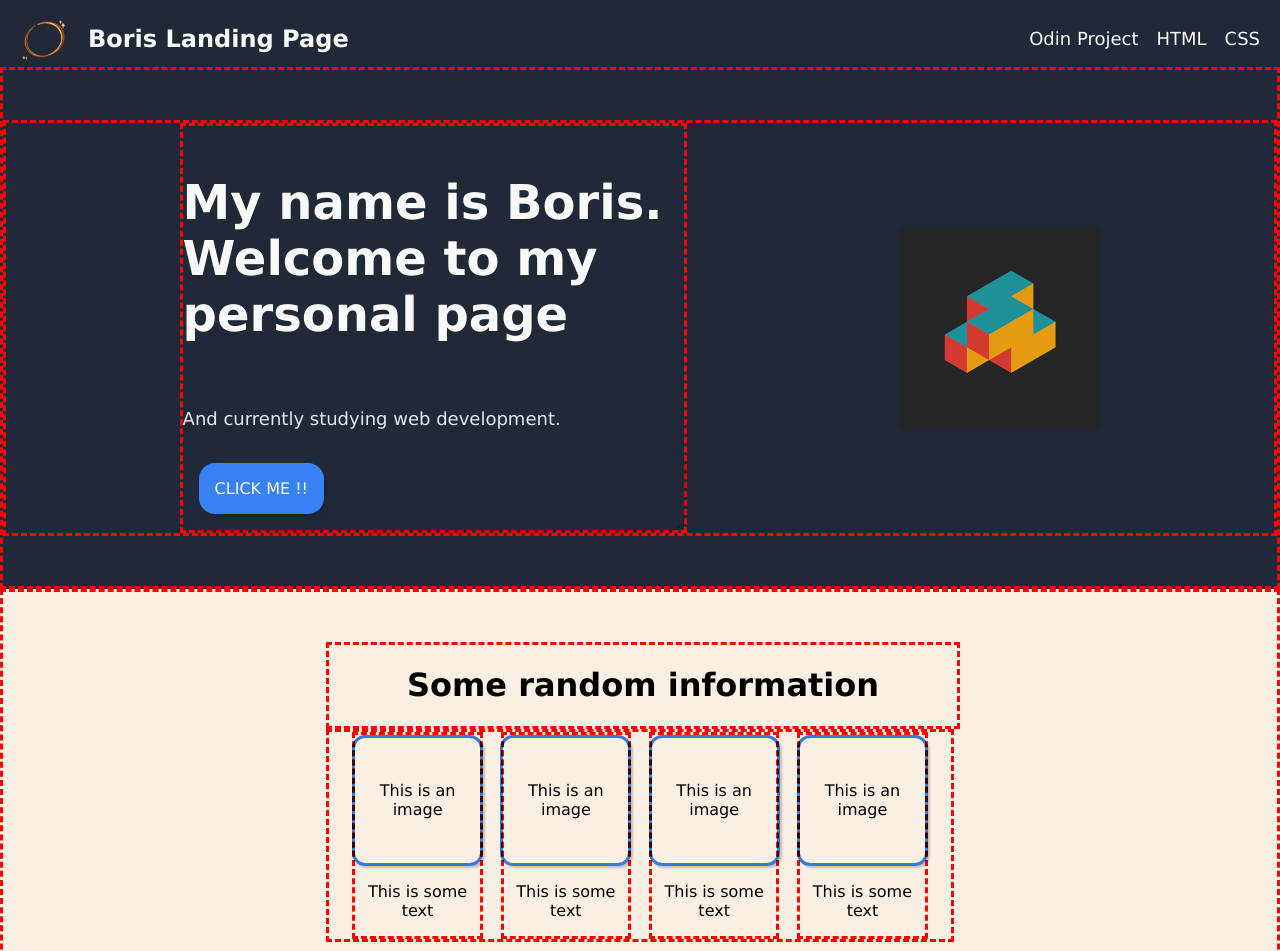
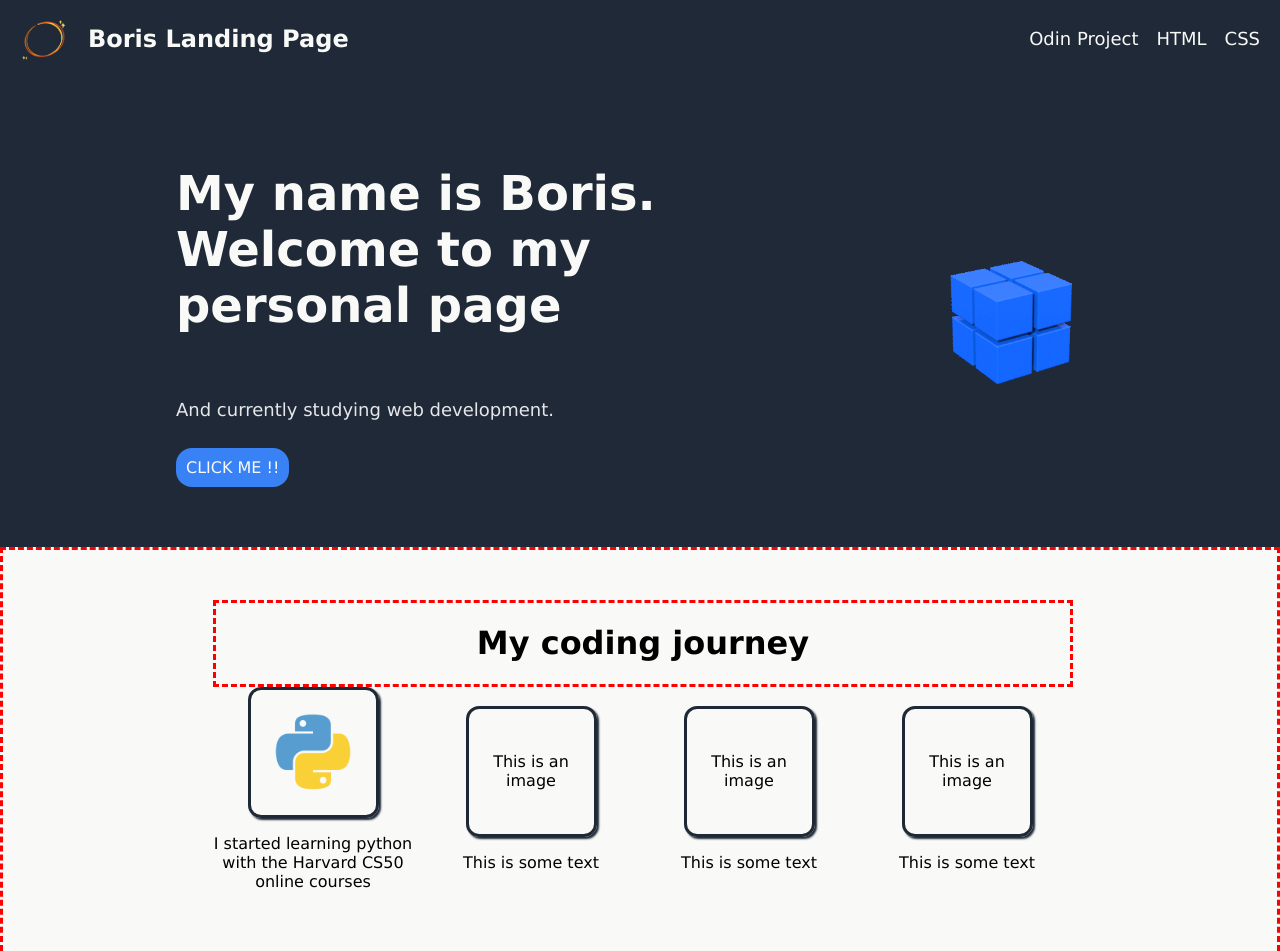
Before and after one commit to TerryBoris/landing-page, a plain HTML site: page index.html in a window 1280 px wide. Shown: the top 951 px of the page. Drawn offline with Linux system fonts and the light colour scheme.

Commit message:
Fixed main one, three and four

```diff
--- a/index.html
+++ b/index.html
@@ -27,27 +27,30 @@
     <div class="main">
         <div class="main-one">
             <div class="hero">
-                <div class="hero-text">
-                    <div class="main-text">
-                        <p><strong>My name is Boris. Welcome to my personal page </strong></p></div>
-                    <div class="secondary-text">
-                        <p>And currently studying web development. </p></div>
-                    <div class="button">
-                        <a class="button cta-button" href="0#">CLICK ME !!</a></div>
+            <div class="hero-text">
+                <div class="main-text">
+                    <p><strong>My name is Boris. Welcome to my personal page </strong></p>
                 </div>
+                <div class="secondary-text">
+                    <p>And currently studying web development. </p>
+                </div>
+                <div class="button">
+                    <a class="button cta-button" href="0#">CLICK ME !!</a>
+                </div>
+            </div>
             <div class="hero-image">
-                <img src="images/cubes.gif" height="200px" width="200px">
+                <img src="images/bluecube.gif" height="200px" width="200px">
             </div>
             </div>
         </div>
         <div class="main-two">
             <div class="side">
                 <div class="title">
-                    <h1>Some random information</h1></div>
+                    <h1>My coding journey</h1></div>
             <div class="cards">
                 <div class="card-one">
-                    <div class="icon">This is an image</div>
-                    <p>This is some text</p>
+                    <div class="icon"><img src="images/python.png" height="100px" width="100px"></div>
+                    <p>I started learning python with the Harvard CS50 online courses</p>
                 </div>
                 <div class="card-two">
                     <div class="icon">This is an image</div>
--- a/style.css
+++ b/style.css
@@ -59,7 +59,6 @@ a{
     display: inline-flex;
     align-items: center;
     justify-content: center;
-    border: dashed red;
 }
 
 .hero {
@@ -70,7 +69,6 @@ a{
     gap: 40px;
     justify-content: space-evenly;
     align-items: stretch;
-    border: dashed red;
 }
 
 .hero-text{
@@ -80,7 +78,6 @@ a{
     justify-content: center;
     align-content: center;
     width: 40%;
-    border: dashed red;
 }
 
 .hero-image {
@@ -90,14 +87,15 @@ a{
     height: auto;
 }
 .button {
+    text-align: left;
     border: none;
     border-radius: 1em;
-    box-shadow: 2px 2px 2px rgba(0,0,0,0.2);
     display: inline-block;
     font-size: 1em;
-    padding: 1em 1em;
+    margin-left: -5px;
+    padding: 10px;
     width: auto;
-  }
+}
 
   .cta-button {
     background-color: #3882F6;
@@ -127,7 +125,7 @@ a{
     justify-content: flex-start; /* Aligns content to the top */
     height: 125%;
     border: dashed red;
-    background-color: rgb(249, 239, 226);
+    background-color: #F9FAF8;
 }
 
 .side{
@@ -144,7 +142,6 @@ a{
 
 .cards{
     display: flex;
-    border: dashed red;
     justify-content: center;
     align-items: center;
     flex-wrap: wrap;
@@ -152,10 +149,10 @@ a{
 }
 
 .icon{
-    border: #3882F6 solid;
+    border: solid #1F2937;
     border-radius: 10%;
+    box-shadow: 2px 2px 2px #1F2937;
     mix-blend-mode: multiply;
-    box-shadow: 2px 2px 2px rgba(0,0,0,0.2);
     display: flex;
     justify-content: center;
     align-items: center;
@@ -167,9 +164,10 @@ a{
     display: flex;
     flex-direction: column;
     align-items: center;
-    width: 20%;
-    border: dashed red;
+    justify-items: center;
+    justify-content: center;
     text-align: center;
+    width: 200px;
 }
 
 .main-three{
@@ -185,13 +183,11 @@ a{
     font-style: italic;
     color: #1F2937;
     text-align: left;
-    border: dashed red
 }
 
 .author{
     font-size: 18px;
     text-align: right;
-    border: dashed red
 }
 
 .main-four{
@@ -206,5 +202,4 @@ a{
     color: #E5E7EB;
     font-size: 18px;
     text-align: right;
-    border: dashed red
 }
```
Also changed, not shown: images/bluecube.gif (added), images/python.png (added).
